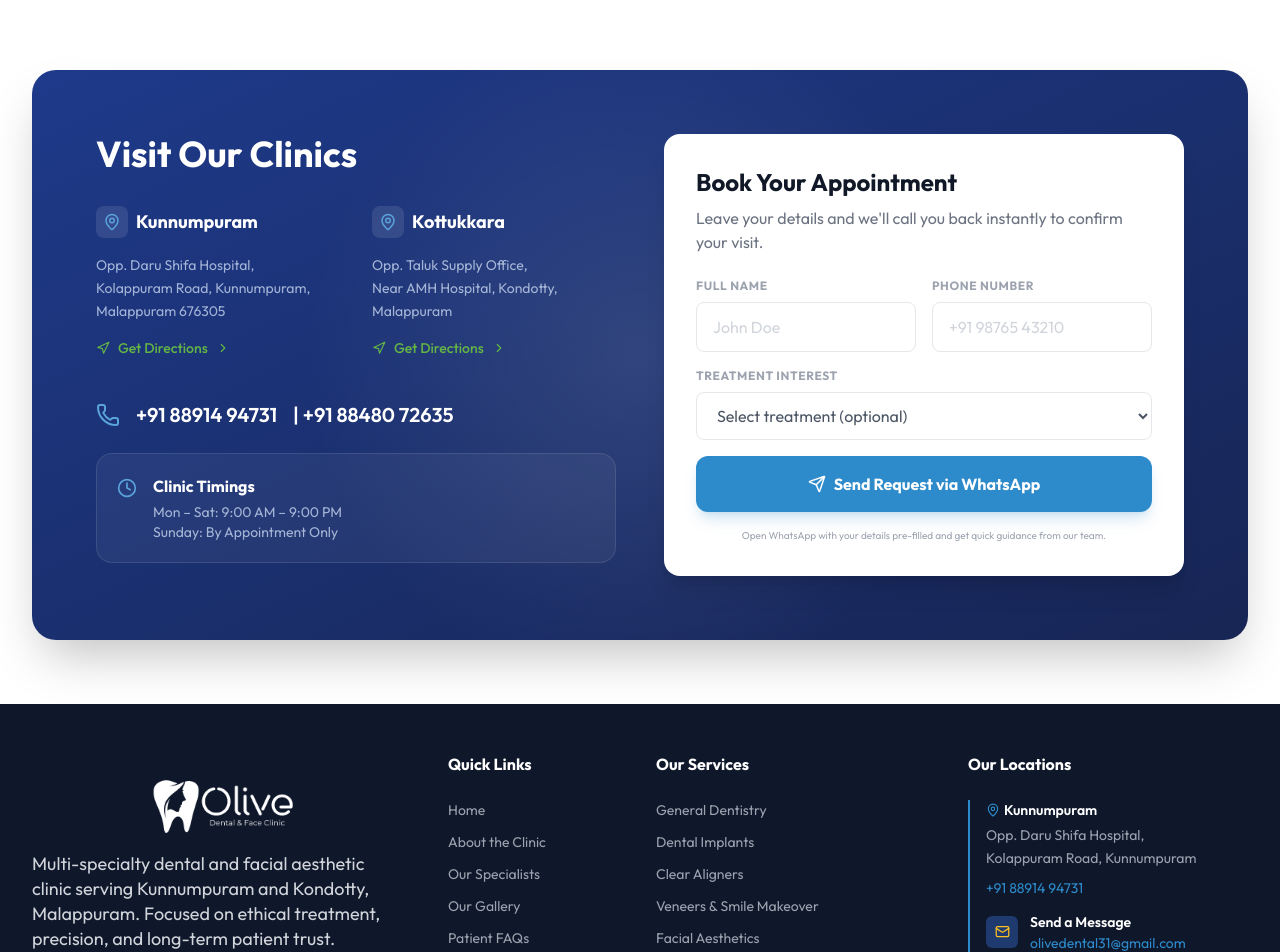
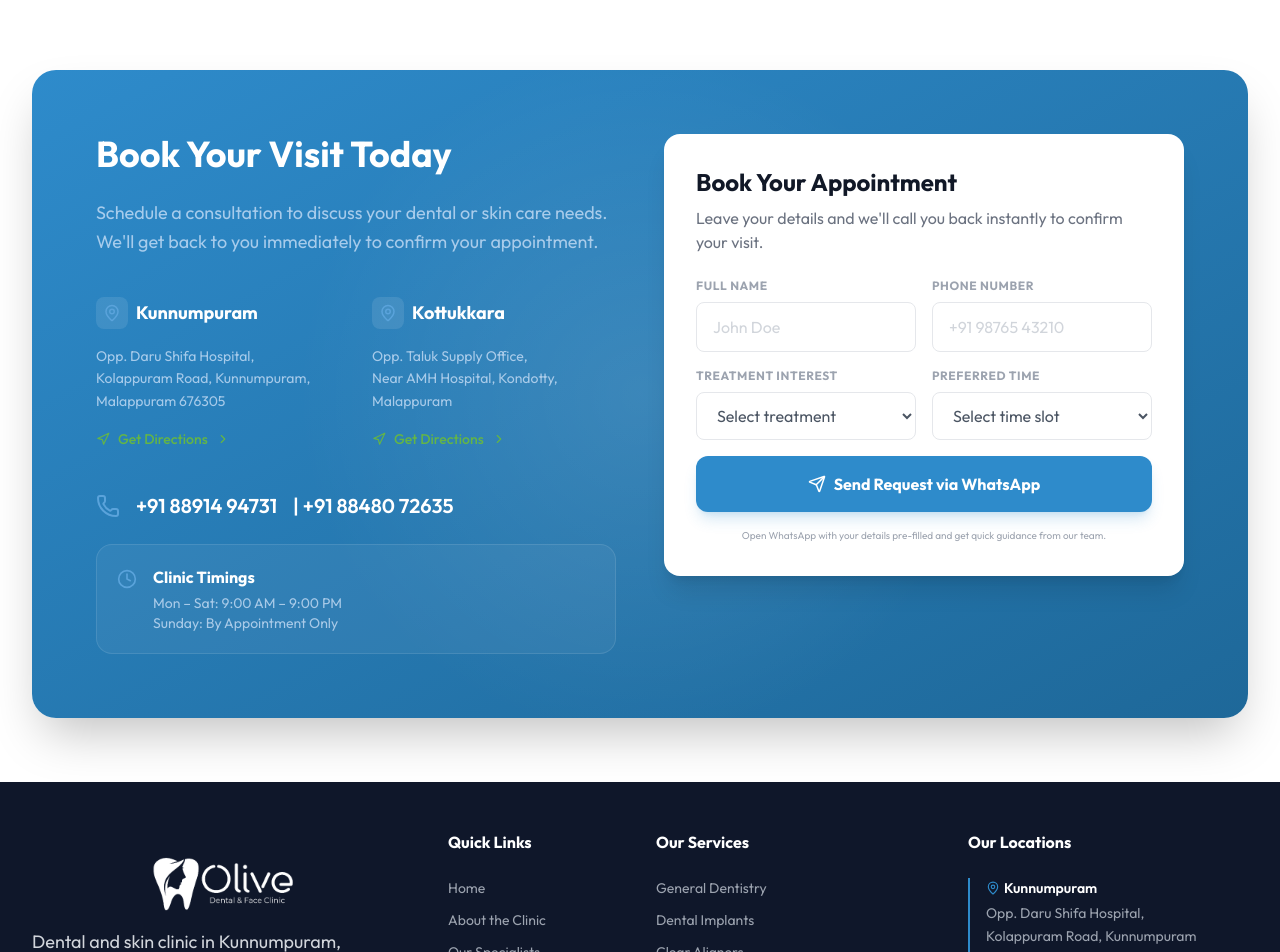
Before and after one commit to AneesMohamed7/oliveweb, a React (Vite) app: page /faq in a window 1280 px wide. Shown: the part 840-1792 px from the top of the page. Built offline with nearby package versions, Linux system fonts and the light colour scheme.

Commit message:
style: update brand colors, refine headings, and transition navbar to full-width

```diff
--- a/src/components/AboutSection.jsx
+++ b/src/components/AboutSection.jsx
@@ -47,24 +47,22 @@
                             </span>
 
                             {/* Heading */}
-                            <h2 className="text-3xl md:text-4xl lg:text-5xl font-extrabold text-gray-900 leading-[1.15] mb-6">
+                            <h2 className="text-4xl md:text-5xl lg:text-[3.5rem] font-extrabold text-gray-900 leading-[1.15] mb-6">
                                 Modern Dental & Facial Care
                                 <br className="hidden md:block" />
-                                <span className="text-primary">Designed Around You.</span>
+                                <span className="text-primary"> in Kunnumpuram</span>
                             </h2>
 
                             {/* 2 SHORT PARAGRAPHS */}
-                            <div className="space-y-5 text-gray-600 text-lg leading-relaxed mb-8">
+                            <div className="space-y-4 text-gray-600 text-lg leading-relaxed mb-8">
 
                                 <p>
-                                    Olive Clinic offers focused dental and facial treatments in one place,
-                                    combining clinical expertise with a structured approach to patient care.
+                                    Looking for a dental and facial clinic in Malappuram?
+                                    <span className="font-semibold text-gray-900"> Olive Dental & Face Clinic</span> in Kunnumpuram offers implants, aligners, PRP, and advanced skin treatments with expert care.
                                 </p>
 
                                 <p>
-                                    Every treatment is explained clearly, planned carefully, and delivered
-                                    with attention to long-term results rather than quick temporary fixes.
-                                </p>
+                                    Trusted by patients across Malappuram for safe treatments, clear planning, and long-lasting results.                                </p>
 
                             </div>
 
--- a/src/components/ContactCTA.jsx
+++ b/src/components/ContactCTA.jsx
@@ -29,13 +29,20 @@
         'Other',
     ];
 
+    const timeSlots = [
+        'Morning (9:00 AM - 12:00 PM)',
+        'Afternoon (12:00 PM - 4:00 PM)',
+        'Evening (4:00 PM - 9:00 PM)',
+    ];
+
     const handleSubmit = (e) => {
         e.preventDefault();
         const treatmentText = formData.treatment ? `%0A*Interested in:* ${formData.treatment}` : '';
-        const message = `Hi Olive Dental, I would like to request a callback.%0A%0A*Name:* ${formData.name}%0A*Phone:* ${formData.phone}${treatmentText}`;
+        const timeText = formData.time ? `%0A*Preferred Time:* ${formData.time}` : '';
+        const message = `Hi Olive Dental, I would like to request a callback.%0A%0A*Name:* ${formData.name}%0A*Phone:* ${formData.phone}${treatmentText}${timeText}`;
         const whatsappUrl = `https://wa.me/918891494731?text=${message}`;
         window.open(whatsappUrl, '_blank');
-        setFormData({ name: '', phone: '', treatment: '' });
+        setFormData({ name: '', phone: '', treatment: '', time: '' });
     };
 
     return (
@@ -46,7 +53,7 @@
                     whileInView={{ opacity: 1, y: 0 }}
                     viewport={{ once: true }}
                     transition={{ duration: 0.6 }}
-                    className="bg-gradient-to-br from-blue-900 to-blue-950 rounded-3xl overflow-hidden shadow-2xl text-white relative"
+                    className="bg-gradient-to-br from-primary to-primary-dark rounded-3xl overflow-hidden shadow-2xl text-white relative"
                 >
                     {/* Background Pattern */}
                     <div className="absolute inset-0 opacity-10 bg-[radial-gradient(circle_at_center,_var(--tw-gradient-stops))] from-white via-transparent to-transparent" />
@@ -59,8 +66,10 @@
                                 viewport={{ once: true }}
                                 transition={{ duration: 0.6 }}
                             >
-                                <h2 className="text-3xl lg:text-4xl font-bold mb-8">Visit Our Clinics</h2>
-
+                                <h2 className="text-3xl lg:text-4xl font-bold mb-6">Book Your Visit Today</h2>
+                                <p className="text-blue-100/70 text-lg leading-relaxed mb-10">
+                                    Schedule a consultation to discuss your dental or skin care needs. We'll get back to you immediately to confirm your appointment.
+                                </p>
                                 <div className="grid sm:grid-cols-2 gap-8 mb-10">
                                     {/* Kunnumpuram Location */}
                                     <div className="space-y-4">
@@ -166,6 +175,7 @@
                                             />
                                         </div>
                                     </div>
+                                    <div className="grid sm:grid-cols-2 gap-4">
                                         <div>
                                             <label className="block text-xs font-bold text-gray-400 uppercase tracking-wider mb-2">Treatment Interest</label>
                                             <select
@@ -173,11 +183,25 @@
                                                 value={formData.treatment}
                                                 onChange={(e) => setFormData({ ...formData, treatment: e.target.value })}
                                             >
-                                            <option value="">Select treatment (optional)</option>
+                                                <option value="">Select treatment</option>
                                                 {treatments.map((t) => (
                                                     <option key={t} value={t}>{t}</option>
                                                 ))}
                                             </select>
+                                        </div>
+                                        <div>
+                                            <label className="block text-xs font-bold text-gray-400 uppercase tracking-wider mb-2">Preferred Time</label>
+                                            <select
+                                                className="w-full px-4 py-3 rounded-lg border border-gray-200 focus:ring-2 focus:ring-primary/20 focus:border-primary outline-none transition-all text-gray-600 bg-white"
+                                                value={formData.time}
+                                                onChange={(e) => setFormData({ ...formData, time: e.target.value })}
+                                            >
+                                                <option value="">Select time slot</option>
+                                                {timeSlots.map((t) => (
+                                                    <option key={t} value={t}>{t}</option>
+                                                ))}
+                                            </select>
+                                        </div>
                                     </div>
                                     <button
                                         type="submit"
--- a/src/components/Features.jsx
+++ b/src/components/Features.jsx
@@ -6,23 +6,23 @@
     const features = [
         {
             icon: Users,
-            title: "Complete Care Under One Roof",
-            text: "Dental and facial treatments in one clinic."
+            title: "Dental & Skin Treatments in One Clinic",
+            text: "Implants, aligners, PRP and facial care in one place."
         },
         {
             icon: ShieldCheck,
-            title: "Strict Sterilization",
-            text: "High hygiene standards for every procedure."
+            title: "Safe & Sterile Procedures",
+            text: "Strict hygiene protocols for every treatment."
         },
         {
             icon: BadgeCheck,
-            title: "Certified Invisalign® Provider",
-            text: "Advanced digital treatment planning."
+            title: "Certified Invisalign Provider",
+            text: "Planned aligner treatments with digital precision."
         },
         {
             icon: Stethoscope,
-            title: "Advanced Technology",
-            text: "RVG digital X-rays and precision tools for accurate treatment."
+            title: "Modern Diagnostic Technology",
+            text: "Digital X-rays and tools for accurate results."
         }
     ];
     const containerVariants = {
@@ -61,12 +61,13 @@
                             <span className="inline-block px-4 py-1 rounded-full bg-primary/10 text-primary text-sm font-semibold mb-4">
                                 Why Choose Olive Clinic
                             </span>
-                            <h2 className="text-3xl sm:text-4xl lg:text-5xl font-extrabold text-gray-900 mb-6 leading-[1.2]">
+                            <h2 className="text-4xl sm:text-5xl lg:text-[3.5rem] font-extrabold text-gray-900 mb-6 leading-[1.2]">
                                 Trusted Dental & Facial Care <br className="hidden md:block" />  <span className="text-primary">in Kunnumpuram</span>
                             </h2>
                             <p className="text-gray-600 text-lg leading-relaxed">
-                                Experience world-class healthcare with a personal touch. We combine medical expertise
-                                with advanced technology to ensure the best outcomes for our patients.
+                                <p className="text-gray-600 text-lg leading-relaxed">
+                                    Looking for a trusted dental and facial clinic in Kunnumpuram? We provide implants, aligners, PRP and skin treatments using modern technology and clear treatment planning.
+                                </p>
                             </p>
                             {/* Subtle Separator Line */}
                             <div className="h-px w-full bg-gray-200 mt-10"></div>
--- a/src/components/Footer.jsx
+++ b/src/components/Footer.jsx
@@ -22,9 +22,9 @@
 
                             {/* Row 2: Description */}
                             <p className="text-gray-300 text-lg leading-snug pr-4 max-w-md mt-0">
-                                Multi-specialty dental and facial aesthetic clinic serving
-                                Kunnumpuram and Kondotty, Malappuram. Focused on ethical
-                                treatment, precision, and long-term patient trust.
+                                Dental and skin clinic in Kunnumpuram, Malappuram offering implants, aligners, PRP, and
+                                facial treatments with safe, well-planned care and
+                                long-term results.
                             </p>
 
                             {/* Row 3: Social Links */}
--- a/src/components/GoogleReviews.jsx
+++ b/src/components/GoogleReviews.jsx
@@ -167,8 +167,8 @@
                                 key={i}
                                 onClick={() => setStartIndex(Math.min(i, reviews.length - visible))}
                                 className={`w-2 h-2 rounded-full transition-all ${i >= startIndex && i < startIndex + visible
-                                        ? 'bg-primary w-4'
-                                        : 'bg-gray-300'
+                                    ? 'bg-primary w-4'
+                                    : 'bg-gray-300'
                                     }`}
                             />
                         ))}
@@ -182,18 +182,6 @@
                         <ChevronRight size={18} />
                     </button>
                 </div>
-
-                {/* CTA */}
-                <div className="text-center mt-8">
-                    <a
-                        href="https://share.google/gfImGck8QmoYMjJni"
-                        target="_blank"
-                        rel="noopener noreferrer"
-                        className="inline-flex items-center gap-2 text-primary font-semibold hover:underline text-sm"
-                    >
-                        Read all reviews on Google Maps →
-                    </a>
-                </div>
             </div>
         </section>
     );
--- a/src/components/Hero.jsx
+++ b/src/components/Hero.jsx
@@ -28,10 +28,7 @@
 
             {/* BACKGROUND */}
             <div
-                className="absolute inset-x-2 bottom-2 top-6 sm:inset-x-4 sm:bottom-4 sm:top-8 lg:inset-x-6 lg:bottom-6 lg:top-12 -z-10 rounded-[2rem] sm:rounded-[3.5rem] lg:rounded-[4.5rem] shadow-2xl overflow-hidden bg-primary"
-                style={{
-                    background: 'linear-gradient(135deg, #2E8BCB 0%, #1e6899 100%)',
-                }}
+                className="absolute inset-x-2 bottom-2 top-6 sm:inset-x-4 sm:bottom-4 sm:top-8 lg:inset-x-6 lg:bottom-6 lg:top-12 -z-10 rounded-[2rem] sm:rounded-[3.5rem] lg:rounded-[4.5rem] shadow-2xl overflow-hidden bg-gradient-to-br from-primary to-primary-dark"
             >
                 {/* Stronger overlay for readability */}
                 <div
@@ -66,7 +63,7 @@
 
                             <motion.h1
                                 variants={fadeUp}
-                                className="text-[2.4rem] sm:text-[2.6rem] md:text-5xl lg:text-[3.1rem] font-extrabold text-white leading-[1.08] tracking-tight mb-4"
+                                className="text-[2.7rem] sm:text-[2.8rem] md:text-5xl lg:text-[3.4rem] font-extrabold text-white leading-[1.08] tracking-tight mb-4"
                             >
                                 Dental Implants,{' '}
                                 <span className="text-sky-300">
@@ -138,7 +135,7 @@
                 <img
                     src="/images/smilingdoctor-hero.png"
                     alt="Smiling woman showing healthy dental results"
-                    className="ml-[-40px] h-[420px] w-[880px] max-w-none sm:ml-0 sm:h-[550px] sm:w-[70%] sm:max-w-full sm:mx-auto md:h-[650px] md:w-[60%] object-contain object-bottom select-none pointer-events-none scale-105 origin-bottom"
+                    className="ml-[-60px] h-[420px] w-[880px] max-w-none sm:ml-0 sm:h-[550px] sm:w-[70%] sm:max-w-full sm:mx-auto md:h-[650px] md:w-[60%] object-contain object-bottom select-none pointer-events-none scale-105 origin-bottom"
                     loading="eager"
                     decoding="async"
                     fetchPriority="high"
--- a/src/components/InvisalignParallax.jsx
+++ b/src/components/InvisalignParallax.jsx
@@ -6,8 +6,7 @@
 
 
 const highlights = [
-    'Nearly invisible aligners',
-    'Original Invisalign® system',
+    'invisible aligners',
     'Remove while eating & brushing',
     'Custom-fit using 3D scan',
     'Safe & clinically tested',
--- a/src/components/Navbar.jsx
+++ b/src/components/Navbar.jsx
@@ -50,7 +50,7 @@
     const isTreatmentsActive = location.pathname.startsWith('/treatments') || ['/dental-treatments', '/facial-aesthetics'].includes(location.pathname);
 
     return (
-        <nav className="fixed top-2 left-2 right-2 sm:top-4 sm:left-4 sm:right-4 lg:top-6 lg:left-6 lg:right-6 z-50 bg-white shadow-xl border border-gray-100 rounded-2xl sm:rounded-[2rem] lg:rounded-[3rem]">
+        <nav className="fixed top-0 left-0 right-0 z-50 bg-white shadow-md border-b border-gray-100">
             <div className="max-w-7xl mx-auto px-3 sm:px-6 lg:px-8">
                 <div className="flex justify-between items-center py-0.5">
                     {/* Logo Section */}
--- a/src/components/Services.jsx
+++ b/src/components/Services.jsx
@@ -88,10 +88,16 @@
                         transition={{ duration: 0.6 }}
                         className="mb-14"
                     >
-                        <span className="text-primary font-bold tracking-wider uppercase text-xs mb-3 block">Dental Excellence</span>
-                        <h2 className="text-3xl lg:text-4xl font-bold text-gray-900 mb-4">Comprehensive Dental Care</h2>
+                        <span className="text-primary font-bold tracking-wider uppercase text-xs mb-3 block">
+                            Dental Clinic in Kunnumpuram
+                        </span>
+
+                        <h2 className="text-4xl lg:text-4xl font-bold text-gray-900 mb-4">
+                            Advanced Dental Treatments
+                        </h2>
+
                         <p className="text-gray-500 max-w-2xl text-lg">
-                            Precision-driven dental treatments for long-term oral health and confident smiles — trusted by families across Kunnumpuram.
+                            From dental implants and aligners to root canal and smile correction, we provide safe, structured treatments trusted by patients across Kunnumpuram and Malappuram.
                         </p>
                     </motion.div>
 
@@ -128,10 +134,15 @@
                         transition={{ duration: 0.6 }}
                         className="mb-14"
                     >
-                        <span className="text-primary font-bold tracking-wider uppercase text-xs mb-3 block">Advanced Aesthetics</span>
-                        <h2 className="text-3xl lg:text-4xl font-bold text-gray-900 mb-4">Facial Aesthetic Treatments</h2>
+                        <span className="text-primary font-bold tracking-wider uppercase text-xs mb-3 block">
+                            Aesthetic Clinic in Kunnumpuram
+                        </span>
+
+                        <h2 className="text-4xl lg:text-4xl font-bold text-gray-900 mb-4">
+                            Advanced Skin & Facial Treatments                        </h2>
+
                         <p className="text-gray-500 max-w-2xl text-lg">
-                            Medically supervised skin rejuvenation and anti-ageing solutions designed for natural, clinical results — the premier aesthetic clinic in Kunnumpuram.
+                            PRP, Botox, HydraFacial and skin treatments for clear, healthy skin — trusted across Kunnumpuram and Malappuram.
                         </p>
                     </motion.div>
 
```
Lines whose indentation alone changed are shown as unchanged.
